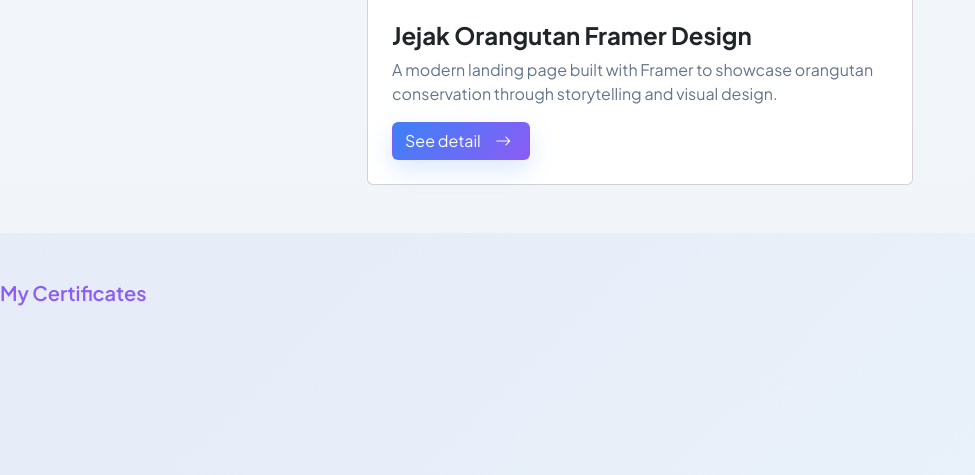
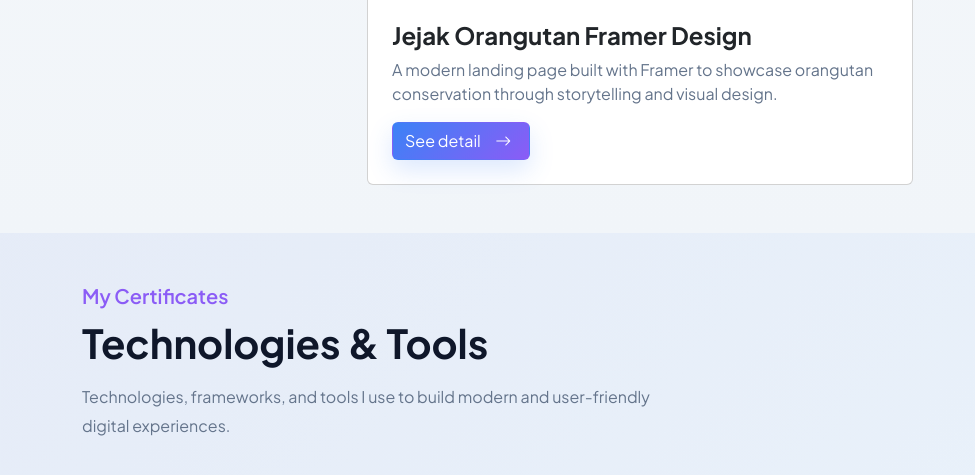
Before and after one commit to KevinArcharios/Kevin-Portfolio, a plain HTML site: page index.html in a window 1280 px wide. Shown: the part 3210-3685 px from the top of the page, without its empty margins (0-975 px from the left). Drawn offline with nearby package versions, Linux system fonts and the light colour scheme.

Commit message:
memperbaiki bug jedag jedug

```diff
--- a/index.html
+++ b/index.html
@@ -635,9 +635,16 @@
 
 		<!-- Certificates Section Start -->
 		<section id="certificates" class="py-5">
-			<h2 class="skills-tag d-inline-block fs-5 fw-semibold mb-2">
-				My Certificates
-			</h2>
+			<div class="container">
+				<span class="skills-tag d-inline-block fs-5 fw-semibold mb-2"
+					>My Certificates</span
+				>
+				<h2 class="skills-title fs-1 fw-bold mb-3">Technologies & Tools</h2>
+				<p class="skills-desc ps-6">
+					Technologies, frameworks, and tools I use to build modern and
+					user-friendly digital experiences.
+				</p>
+			</div>
 		</section>
 		<!-- Certificates Section End -->
 
--- a/style.css
+++ b/style.css
@@ -313,13 +313,12 @@ body {
 }
 
 .project-card {
-	transition: 0.3s ease;
+	transition: 0.2s ease;
 }
 
 .project-card:hover {
-	transform: translateY(-3px);
-	box-shadow: 0 10px 20px rgba(139, 92, 246, 0.12);
-	border: 1px solid #8a5cf663;
+	box-shadow: 0 10px 20px rgba(138, 92, 246, 0.21);
+	border: 1px solid #8a5cf687;
 }
 
 .card-body p {
```
Also changed, not shown: src/img/MOS.jpg (added), src/img/tim-hangker.jpg (added).
